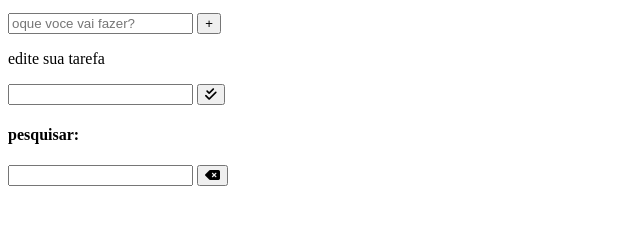
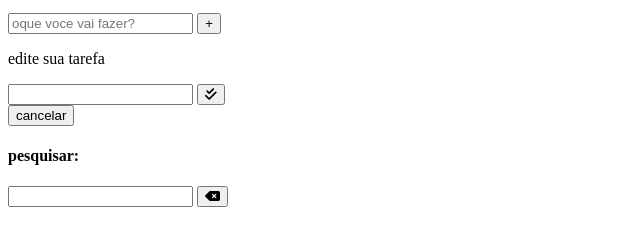
Before and after one commit to cris24tayler/todo_avan-ado, a plain HTML site: page index.html in a window 1280 px wide. Shown: the part 101-346 px from the top of the page, without its empty margins (0-640 px from the left). Drawn offline with Linux system fonts and the light colour scheme.

Commit message:
adiciona botão de cancelamento

```diff
--- a/index.html
+++ b/index.html
@@ -33,7 +33,7 @@
                     <i class="fa-solid fa-check-double"></i>
                 </button>
             </div>
-
+            <button id="calcel-edit-btn">cancelar</button>
         </form>
         <div id="toolbar">
             <div id="search">
```
